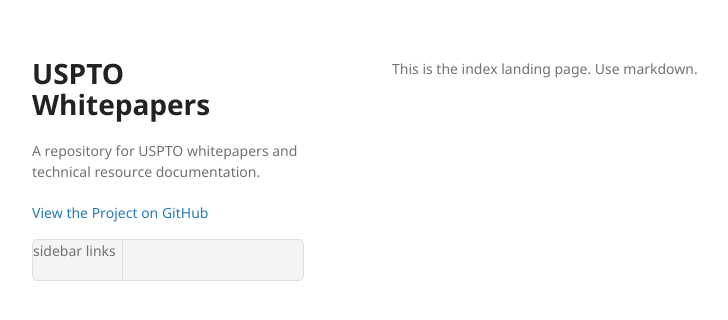
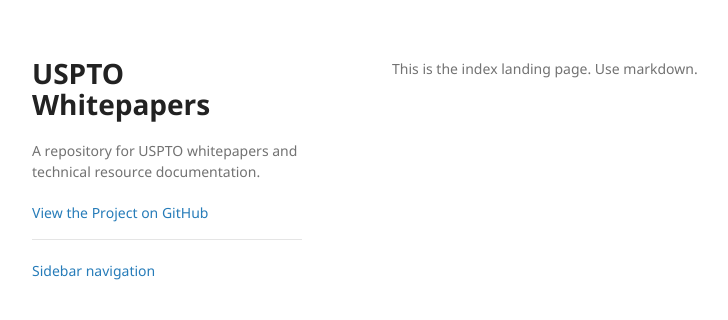
Before and after one commit to USPTO/whitepapers, a Jekyll site: the page built from index.md, in a window 1280 px wide. Shown: the top 320 px of the page, without its empty margins (178-906 px from the left). Built offline with Jekyll 4.4.1, drawn with Linux system fonts in a browser that asks for light colours.

Commit message:
Update default.html

```diff
--- a/_layouts/default.html
+++ b/_layouts/default.html
@@ -19,9 +19,8 @@
 
         {% if site.github.is_project_page %}
           <p class="view"><a href="{{ site.github.repository_url }}">View the Project on GitHub <small>{{ github_name }}</small></a></p>
-         <ul>
-          <li>sidebar links</li>
-        </ul>
+          <hr />
+        <p class="view"><a href="#">Sidebar navigation</a></p>
         {% endif %}
 
         {% if site.github.is_user_page %}
```
